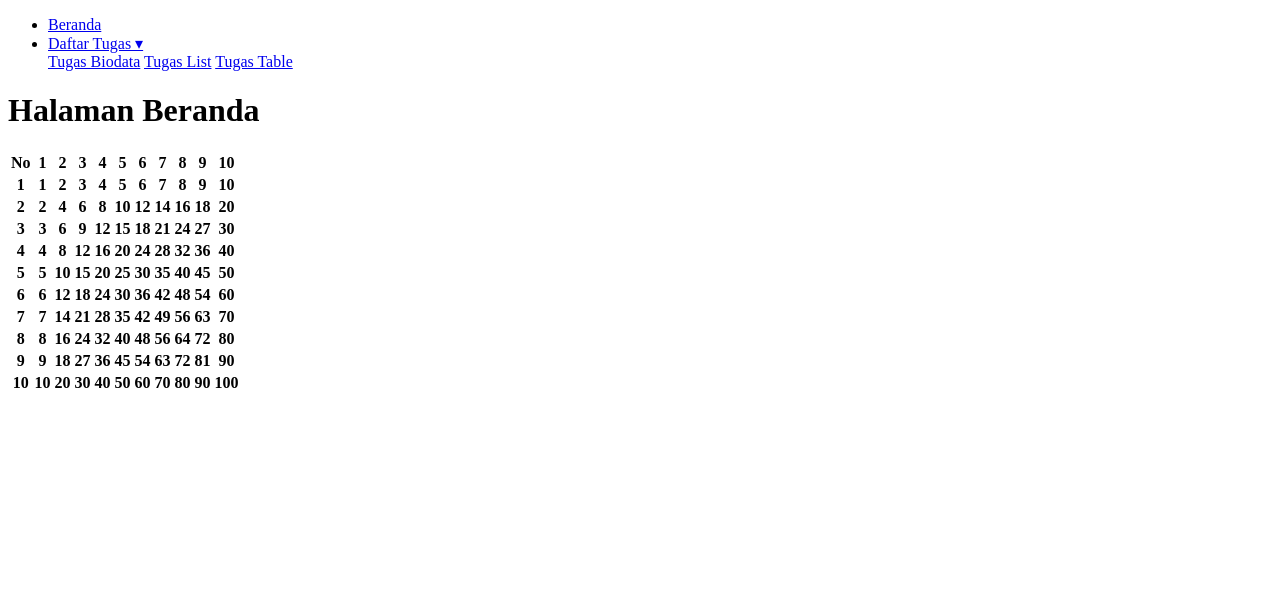
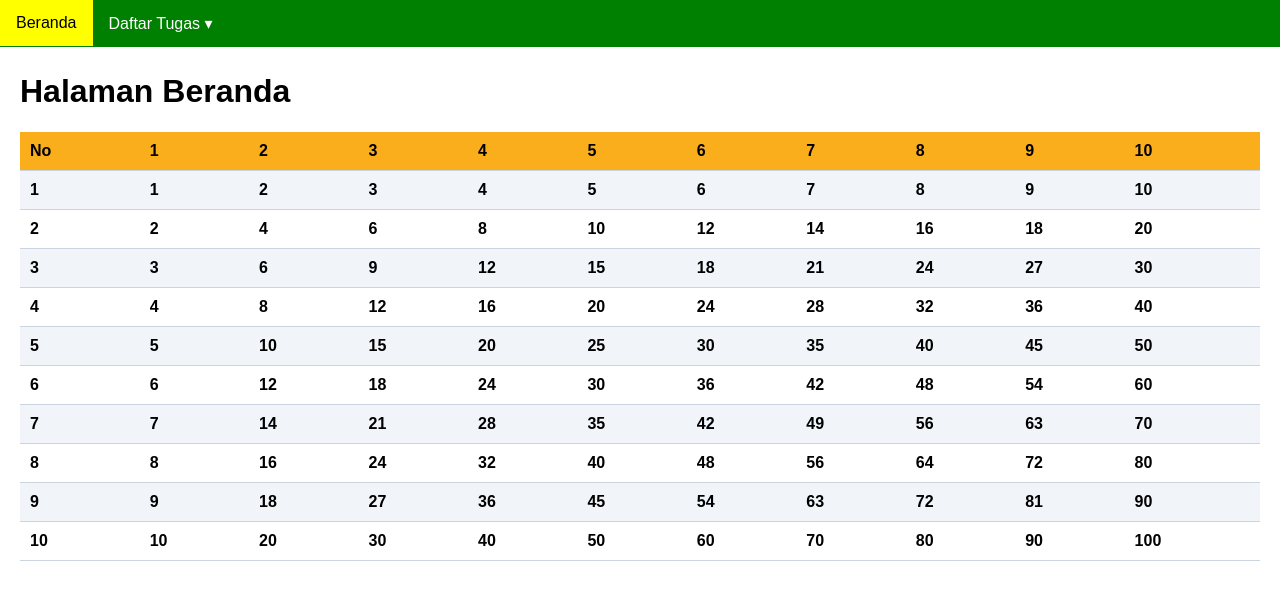
Before and after one commit to Kenzie-9A/kelas9A_noabsen15, a plain HTML site: page Table.html in a window 1280 px wide. Drawn offline with Linux system fonts and the light colour scheme.

Commit message:
buat table

```diff
--- /dev/null
+++ b/Table.css
@@ -0,0 +1,43 @@
+body{
+    background-image: url('bg-table-jpg');
+    background-size: cover;
+    background-position: center;
+    background-repeat: no-repeat;
+    background-attachment: fixed;
+}
+
+.Wadah-utama{
+    background-color: rgba(255, 255, 255, 0.9);
+    padding: 20px;
+    border-radius: 10px;
+    margin: 0;
+}
+
+table{
+    border-collapse: collapse;
+    width: 100%;
+    white-space: nowrap;
+}
+
+th,
+td{
+    padding: 10px;
+    border-bottom: 1px solid #cbd5e1;
+    text-align:left
+}
+
+tr:nth-child(even){
+    background-color: #f1f5f9;
+}
+
+tr:hover{
+    background-color: #fef08a;
+}
+
+.th{
+    background-color: #FBAE1C;
+}
+
+h1{
+    padding-top: 1em;
+}
--- a/Table.html
+++ b/Table.html
@@ -2,7 +2,8 @@
 <html lang="en">
 <head>
     <title>Table Perkalian</title>
-    <link rel="stylesheet" href="style""
+    <link rel="stylesheet" href="style.css">
+    <link rel="stylesheet" href="Table.css">
 </head>
 <body>
     <nav class="navbar">
--- a/style.css
+++ b/style.css
@@ -24,12 +24,12 @@ nav.navbar li a{
 }
 
 nav.navbar li a:hover{
-    background: #FBAE1C;
+    background: yellow;
     color: black;
 }
 
 nav.navbar li a.active{
-    background:#FBAE1C;
+    background:yellow;
     color: black;
 }
 
```
